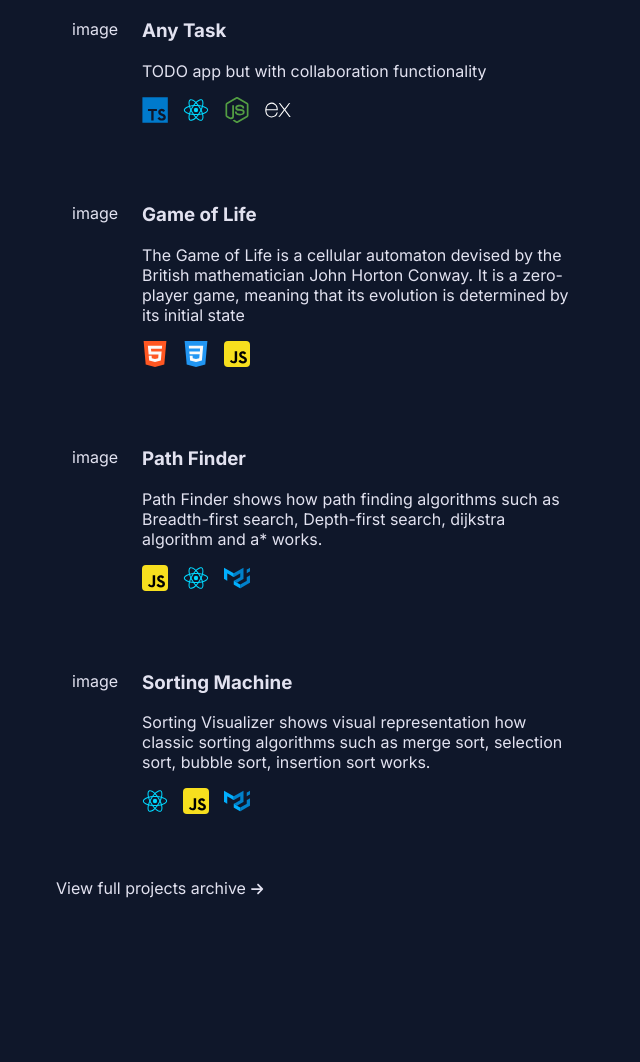
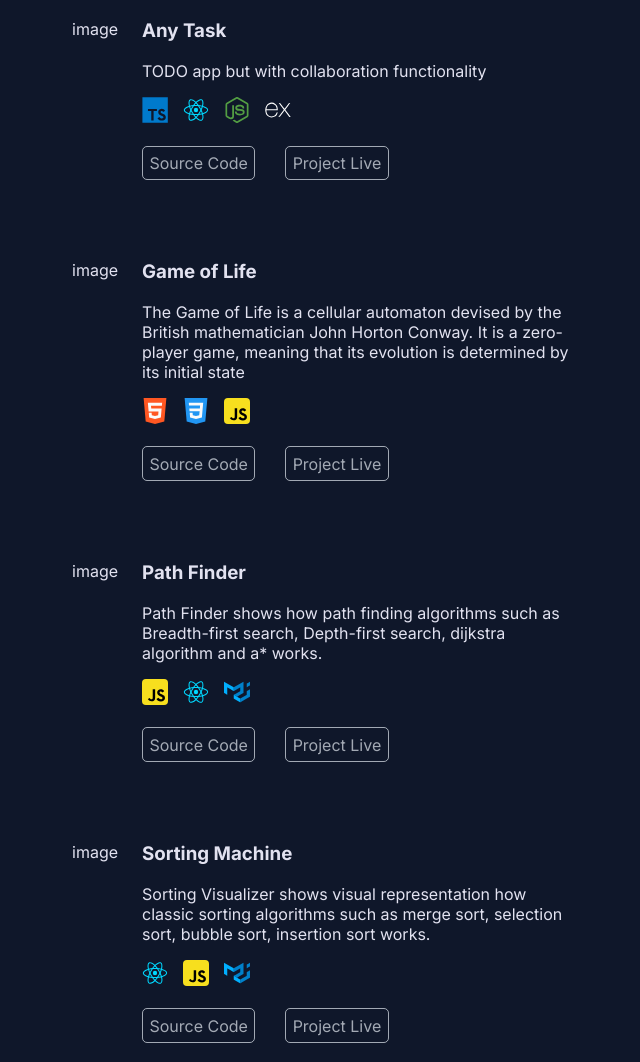
Before and after one commit to PabloPicas0/Protfolio, a Gatsby site: page / in a window 1280 px wide. Shown: the part 1166-2228 px from the top of the page, without its empty margins (599-1239 px from the left). Built offline with nearby package versions, Linux system fonts and the light colour scheme; Gatsby itself is replaced by a stand-in of ours.

Commit message:
feat: styled projects links

```diff
--- a/src/Components/Projects.tsx
+++ b/src/Components/Projects.tsx
@@ -31,6 +31,25 @@ const Project = styled.li`
   &:hover {
     background-color: rgba(26, 41, 59, 0.5);
     box-shadow: inset 0 1px 0 0 rgba(148, 163, 184, 0.1);
+  }
+`;
+
+const ProjectLinksWrapper = styled.div`
+  display: flex;
+  flex-wrap: wrap;
+  gap: 30px;
+  margin-top: 1.4rem;
+`;
+
+const ProjectLink = styled.a`
+  border: 1px solid;
+  padding: 0.4rem;
+  text-decoration: none;
+  border-radius: 5px;
+  color: rgba(226, 232, 240, 0.7);
+
+  &:hover {
+    color: aquamarine;
   }
 `;
 
@@ -130,6 +149,16 @@ const Projects = (props: { data: IndexPageData }) => {
                       );
                     })}
                   </div>
+
+                  <ProjectLinksWrapper>
+                    <ProjectLink target="_blank" href={repoUrl}>
+                      Source Code
+                    </ProjectLink>
+
+                    <ProjectLink target="_blank" href={homepageUrl}>
+                      Project Live
+                    </ProjectLink>
+                  </ProjectLinksWrapper>
                 </div>
               </Project>
             );
```
